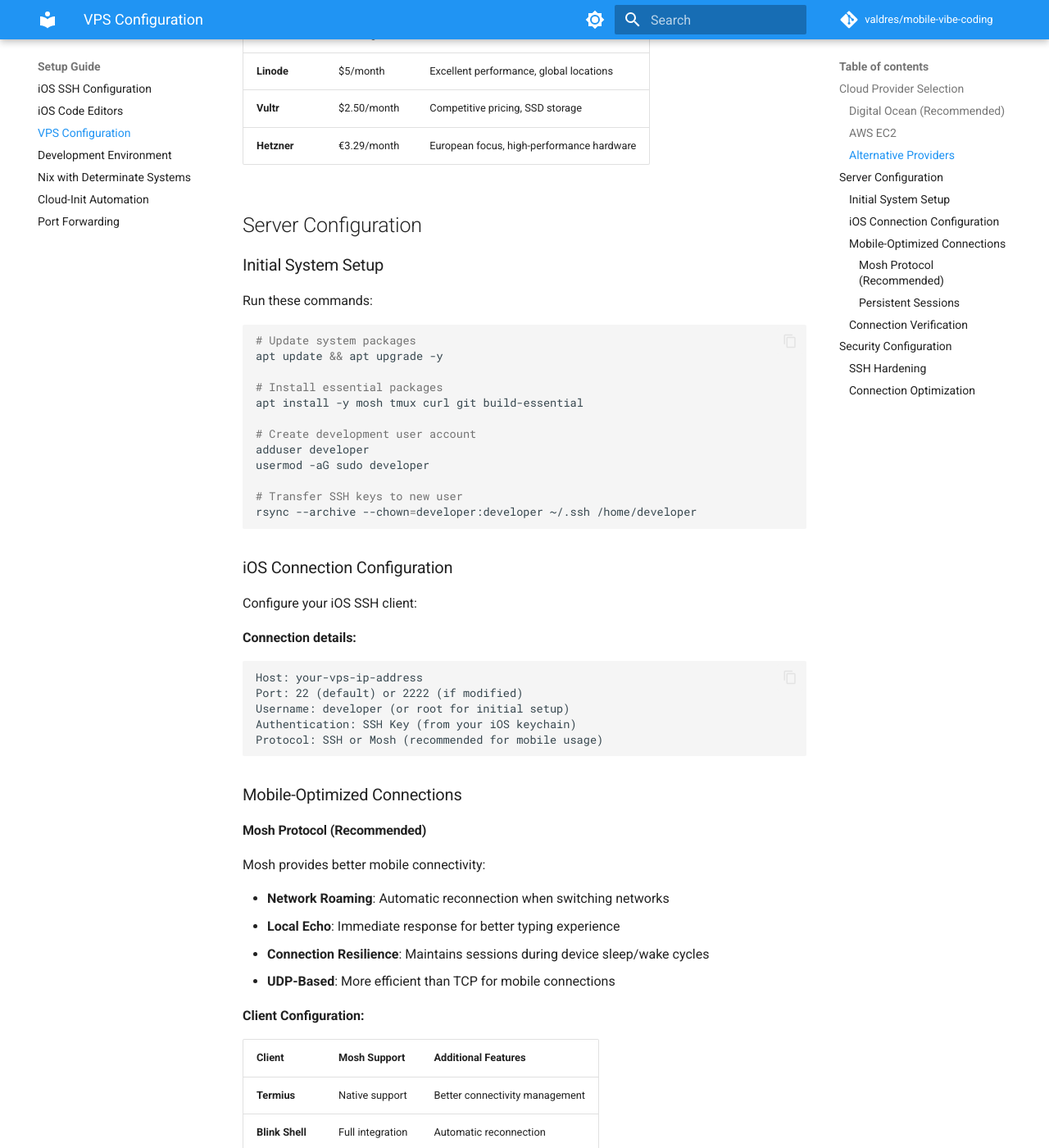
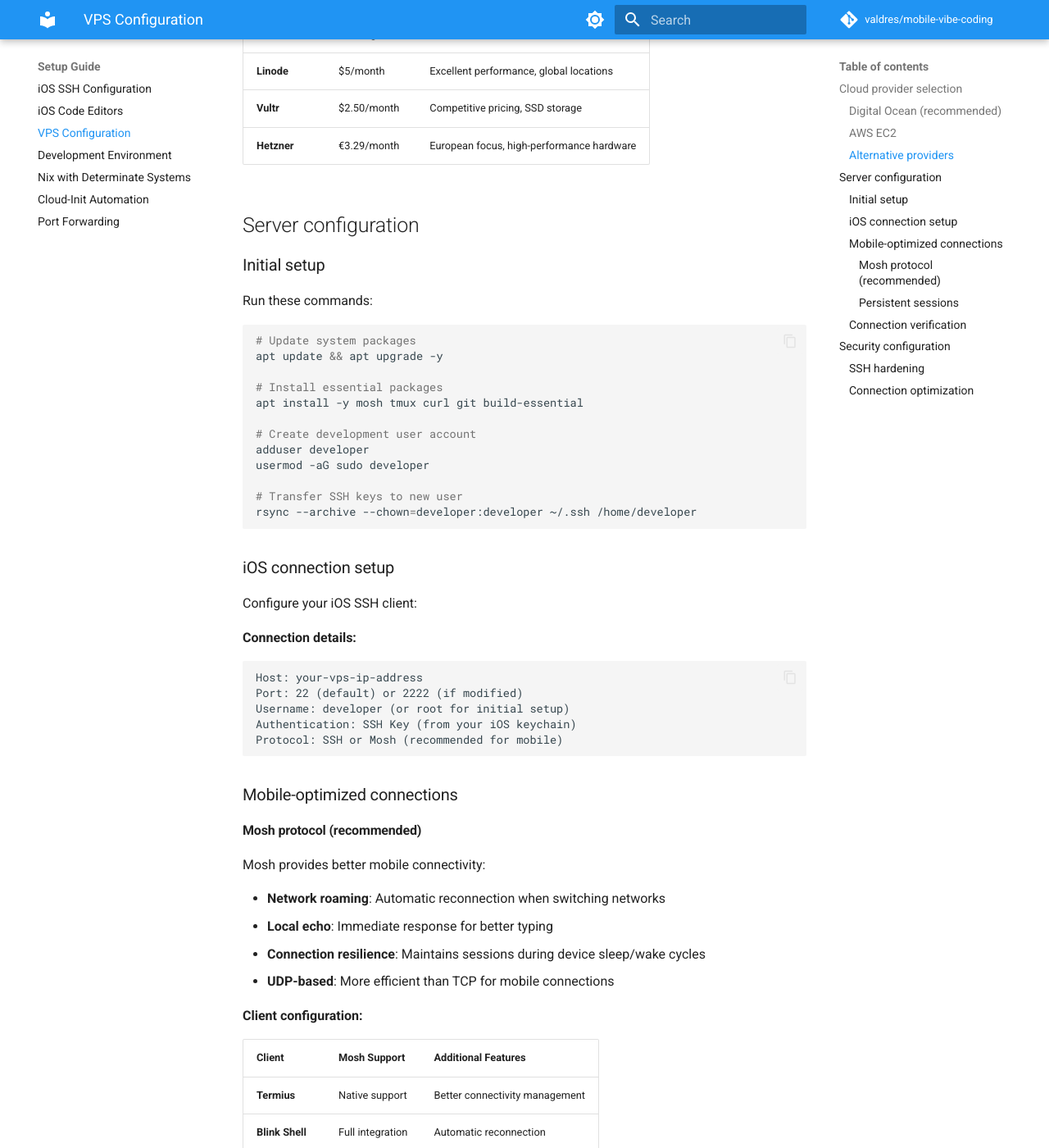
Before and after one commit to staticaland/mobile-vibe-coding, an MkDocs documentation site: the page built from docs/setup/vps.md, in a window 1280 px wide and 1400 px high, scrolled down 1038 px. Shown: the whole window at 82% size. Built offline with MkDocs 1.6.1 and Material for MkDocs 9.7.7, drawn with Linux system fonts in a browser that asks for light colours; comment, search, counter and statistics services are not loaded; some of the changed text lies outside the part shown.

Commit message:
Apply clear writing principles to VPS setup documentation
🤖 Generated with [Claude Code](https://claude.ai/code)

Co-Authored-By: Claude <noreply@anthropic.com>

````diff
--- a/docs/setup/vps.md
+++ b/docs/setup/vps.md
@@ -35,9 +35,9 @@ Compare these cost-effective options:
 | **Vultr**   | $2.50/month    | Competitive pricing, SSD storage          |
 | **Hetzner** | €3.29/month    | European focus, high-performance hardware |
 
-## Server Configuration
+## Server configuration
 
-### Initial System Setup
+### Initial setup
 
 Run these commands:
 
@@ -56,7 +56,7 @@ usermod -aG sudo developer
 rsync --archive --chown=developer:developer ~/.ssh /home/developer
 ```
 
-### iOS Connection Configuration
+### iOS connection setup
 
 Configure your iOS SSH client:
 
@@ -67,28 +67,28 @@ Host: your-vps-ip-address
 Port: 22 (default) or 2222 (if modified)
 Username: developer (or root for initial setup)
 Authentication: SSH Key (from your iOS keychain)
-Protocol: SSH or Mosh (recommended for mobile usage)
+Protocol: SSH or Mosh (recommended for mobile)
 ```
 
-### Mobile-Optimized Connections
+### Mobile-optimized connections
 
-#### **Mosh Protocol (Recommended)**
+#### **Mosh protocol (recommended)**
 
 Mosh provides better mobile connectivity:
 
-- **Network Roaming**: Automatic reconnection when switching networks
-- **Local Echo**: Immediate response for better typing experience
-- **Connection Resilience**: Maintains sessions during device sleep/wake cycles
-- **UDP-Based**: More efficient than TCP for mobile connections
+- **Network roaming**: Automatic reconnection when switching networks
+- **Local echo**: Immediate response for better typing
+- **Connection resilience**: Maintains sessions during device sleep/wake cycles
+- **UDP-based**: More efficient than TCP for mobile connections
 
-**Client Configuration:**
+**Client configuration:**
 
 | Client          | Mosh Support     | Additional Features            |
 | --------------- | ---------------- | ------------------------------ |
 | **Termius**     | Native support   | Better connectivity management |
 | **Blink Shell** | Full integration | Automatic reconnection         |
 
-#### **Persistent Sessions**
+#### **Persistent sessions**
 
 Configure automatic session management:
 
@@ -127,14 +127,14 @@ sudo vim /etc/ssh/sshd_config
 sudo systemctl restart sshd
 ```
 
-!!! warning "Security Considerations"
+!!! warning "Security considerations"
 For comprehensive server hardening, consult the [complete security guide¹](../references.md#references) which covers firewall configuration, intrusion detection, system monitoring, and additional security measures.
 
-### Connection Optimization
+### Connection optimization
 
 Configure persistent connections:
 
-**Server-side SSH Configuration:**
+**Server-side SSH configuration:**
 
 ```bash
 # Edit SSH client configuration
@@ -146,7 +146,7 @@ Host *
     ServerAliveCountMax 3
 ```
 
-**Firewall Configuration:**
+**Firewall configuration:**
 
 ```bash
 # Configure UFW firewall
````
Also changed, not shown: other parts of docs/setup/vps.md (+12 -12 lines).
